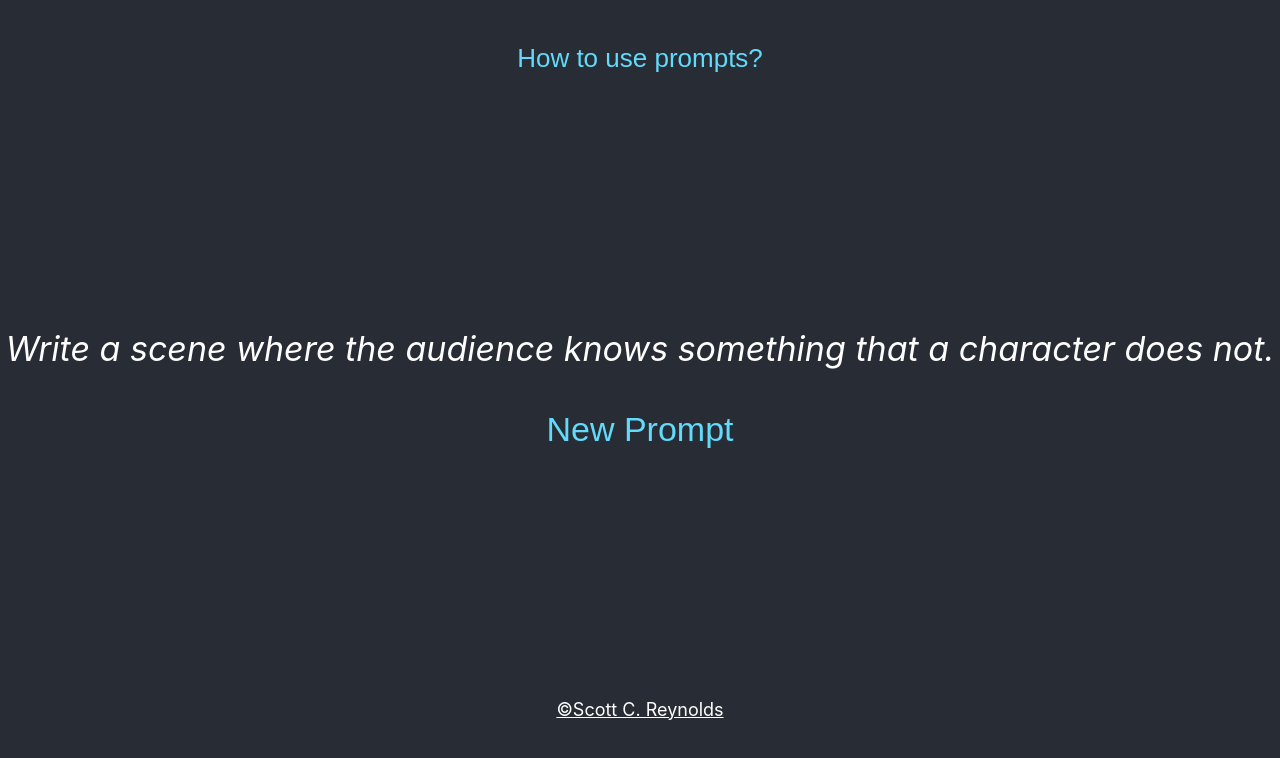
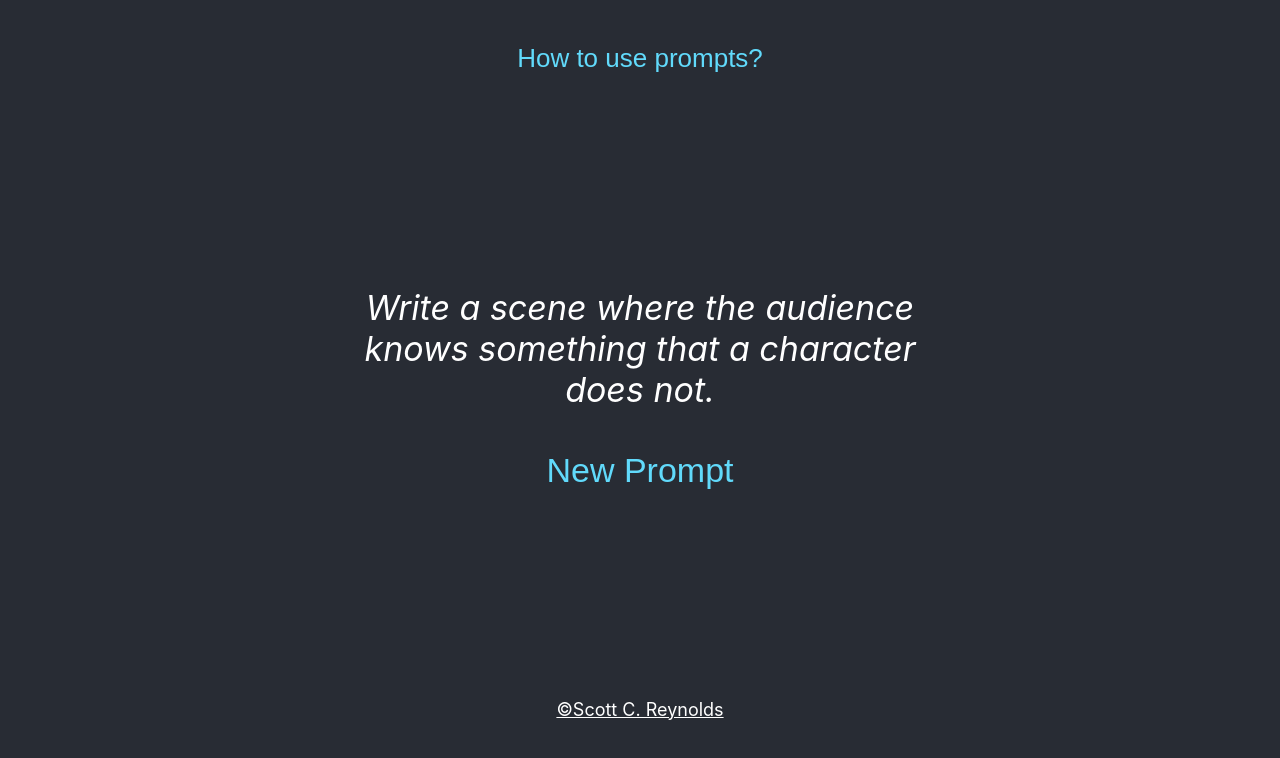
Before and after one commit to scottcreynolds/prompts, a React (Create React App) app: page / in a window 1280 px wide. Shown: the top 758 px of the page. Built offline with nearby package versions, Linux system fonts and the light colour scheme.

Commit message:
update max width

```diff
--- a/src/App.css
+++ b/src/App.css
@@ -19,6 +19,7 @@
   flex-direction: column;
   align-items: center;
   justify-content: center;
+  max-width: 75vh;
 }
 
 .App-footer {
```
